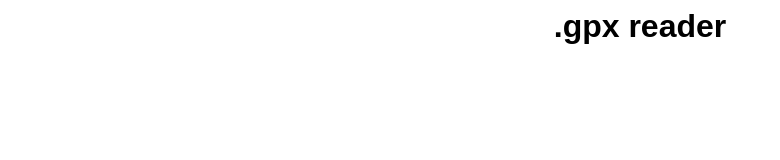
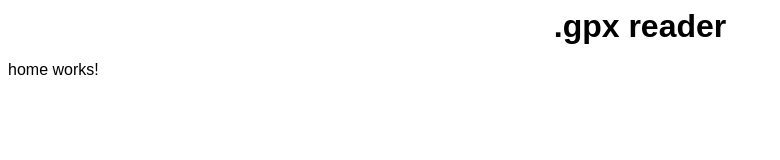
Before and after one commit to josh-yates/gpx-app, an Angular app in the folder web-ui/: page / in a window 1280 px wide. Shown: the top 160 px of the page, without its empty margins (0-780 px from the left). Built offline with nearby package versions, Linux system fonts and the light colour scheme.

Commit message:
Setup home component

```diff
--- a/web-ui/src/app/app-routing.module.ts
+++ b/web-ui/src/app/app-routing.module.ts
@@ -1,8 +1,18 @@
 import { NgModule } from '@angular/core';
 import { Routes, RouterModule } from '@angular/router';
+import { HomeComponent } from './home/home.component';
 
 
-const routes: Routes = [];
+const routes: Routes = [
+  {
+    path: '',
+    component: HomeComponent
+  },
+  {
+    path: '**',
+    redirectTo: ''
+  }
+];
 
 @NgModule({
   imports: [RouterModule.forRoot(routes)],
--- a/web-ui/src/app/app.component.html
+++ b/web-ui/src/app/app.component.html
@@ -1 +1,2 @@
 <h1 class="page-heading">.gpx reader</h1>
+<router-outlet></router-outlet>
--- a/web-ui/src/app/app.module.ts
+++ b/web-ui/src/app/app.module.ts
@@ -3,10 +3,12 @@ import { NgModule } from '@angular/core';
 
 import { AppRoutingModule } from './app-routing.module';
 import { AppComponent } from './app.component';
+import { HomeComponent } from './home/home.component';
 
 @NgModule({
   declarations: [
-    AppComponent
+    AppComponent,
+    HomeComponent
   ],
   imports: [
     BrowserModule,
--- /dev/null
+++ b/web-ui/src/app/home/home.component.html
@@ -0,0 +1 @@
+<p>home works!</p>
--- /dev/null
+++ b/web-ui/src/app/home/home.component.ts
@@ -0,0 +1,15 @@
+import { Component, OnInit } from '@angular/core';
+
+@Component({
+  selector: 'app-home',
+  templateUrl: './home.component.html',
+  styleUrls: ['./home.component.scss']
+})
+export class HomeComponent implements OnInit {
+
+  constructor() { }
+
+  ngOnInit() {
+  }
+
+}
```
Also changed, not shown: web-ui/src/app/home/home.component.scss (added).
